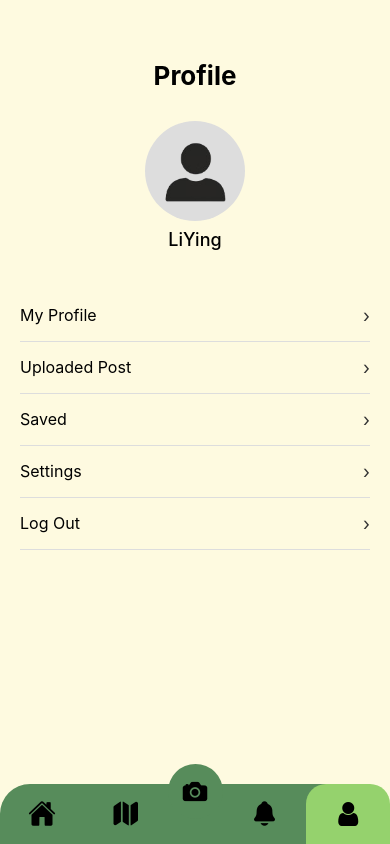
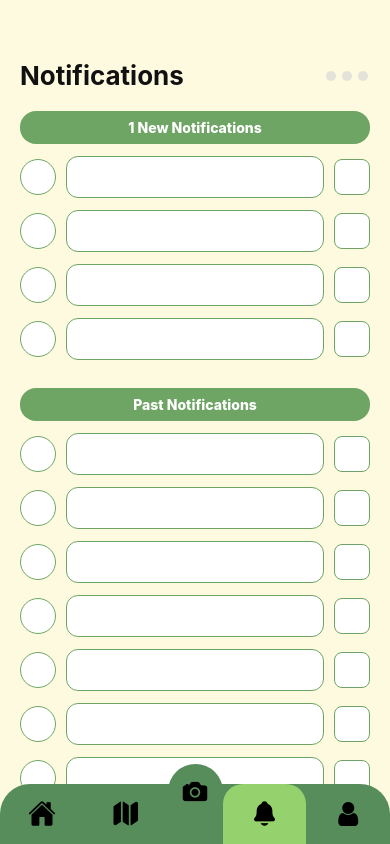
Before and after one commit to Uwe1209/SPS, a React Native app in the folder SmartPlant/: screen /Notification in a window 390 px wide. Built offline with nearby package versions, Linux system fonts and the light colour scheme.

Commit message:
Notification

```diff
--- a/SmartPlant/App.js
+++ b/SmartPlant/App.js
@@ -5,6 +5,7 @@ import Profile from "./profile";
 import MyProfile from "./myprofile";
 import Setting from "./setting";
 import Saved from "./saved";
+import Notification from "./Notification";
 
 const Stack = createNativeStackNavigator();
 
@@ -16,6 +17,7 @@ export default function App() {
         <Stack.Screen name="MyProfile" component={MyProfile} />
         <Stack.Screen name="Setting" component={Setting} />
         <Stack.Screen name="Saved" component={Saved} />
+        <Stack.Screen name="Notification" component={Notification} />
       </Stack.Navigator>
     </NavigationContainer>
   );
--- /dev/null
+++ b/SmartPlant/Notification.js
@@ -0,0 +1,201 @@
+// NotificationsScreen.js
+import { View, Text, StyleSheet, TouchableOpacity, ScrollView } from "react-native";
+import { Ionicons, FontAwesome } from "@expo/vector-icons";
+
+export default function NotificationsScreen({ navigation }) {
+  // simple helpers to render placeholder rows
+  const renderRow = (key) => (
+    <View key={key} style={styles.row}>
+      <View style={styles.leftCircle} />
+      <View style={styles.centerPill} />
+      <View style={styles.rightBadge} />
+    </View>
+  );
+
+  return (
+    <View style={styles.background}>
+      <ScrollView contentContainerStyle={styles.container}>
+        {/* Title */}
+        <View style={styles.titleRow}>
+          <Text style={styles.title}>Notifications</Text>
+          <View style={styles.dots}>
+            <View style={styles.dot} />
+            <View style={styles.dot} />
+            <View style={styles.dot} />
+          </View>
+        </View>
+
+        {/* Section: New */}
+        <View style={styles.section}>
+          <View style={styles.sectionHeader}>
+            <Text style={styles.sectionHeaderText}>1 New Notifications</Text>
+          </View>
+          <View style={styles.rowsWrap}>
+            {Array.from({ length: 4 }).map((_, i) => renderRow(`new-${i}`))}
+          </View>
+        </View>
+
+        {/* Section: Past */}
+        <View style={styles.section}>
+          <View style={styles.sectionHeader}>
+            <Text style={styles.sectionHeaderText}>Past Notifications</Text>
+          </View>
+          <View style={styles.rowsWrap}>
+            {Array.from({ length: 8 }).map((_, i) => renderRow(`past-${i}`))}
+          </View>
+        </View>
+      </ScrollView>
+
+      {/* Fixed Bottom Nav (green, with camera bump; bell is active) */}
+      <View style={styles.bottomNav}>
+        <TouchableOpacity style={styles.tab} onPress={() => navigation?.navigate?.("Home")}>
+          <Ionicons name="home" size={28} color="black" />
+        </TouchableOpacity>
+
+        <TouchableOpacity style={styles.tab} onPress={() => navigation?.navigate?.("Map")}>
+          <Ionicons name="map" size={28} color="black" />
+        </TouchableOpacity>
+
+        <TouchableOpacity style={styles.cameraNav} onPress={() => {}}>
+          <Ionicons name="camera" size={28} color="black" />
+        </TouchableOpacity>
+
+        <TouchableOpacity style={styles.bellNav} onPress={() => {}}>
+          <Ionicons name="notifications" size={28} color="black" />
+        </TouchableOpacity>
+
+        <TouchableOpacity style={styles.tab} onPress={() => navigation?.navigate?.("Profile")}>
+          <FontAwesome name="user" size={28} color="black" />
+        </TouchableOpacity>
+      </View>
+    </View>
+  );
+}
+
+const styles = StyleSheet.create({
+  /* page */
+  background: {
+    flex: 1,
+    backgroundColor: "#fefae0",
+  },
+  container: {
+    flexGrow: 1,
+    backgroundColor: "#fefae0",
+    padding: 20,
+    paddingBottom: 120, // keep content above nav
+  },
+
+  /* header */
+  titleRow: {
+    flexDirection: "row",
+    alignItems: "center",
+    marginTop: 40,
+    marginBottom: 10,
+  },
+  title: {
+    fontSize: 26,
+    fontWeight: "bold",
+    color: "#111",
+  },
+  dots: {
+    marginLeft: "auto",
+    flexDirection: "row",
+    columnGap: 6,
+    paddingRight: 2,
+  },
+  dot: {
+    width: 10,
+    height: 10,
+    borderRadius: 5,
+    backgroundColor: "#e5e2db",
+  },
+
+  /* sections */
+  section: {
+    marginTop: 10,
+    marginBottom: 18,
+  },
+  sectionHeader: {
+    backgroundColor: "#6EA564",
+    borderRadius: 16,
+    paddingVertical: 8,
+    alignItems: "center",
+    marginBottom: 12,
+  },
+  sectionHeaderText: {
+    color: "#fff",
+    fontWeight: "800",
+  },
+
+  /* rows */
+  rowsWrap: {
+    rowGap: 12,
+  },
+  row: {
+    flexDirection: "row",
+    alignItems: "center",
+  },
+  leftCircle: {
+    width: 36,
+    height: 36,
+    borderRadius: 18,
+    backgroundColor: "#fff",
+    borderWidth: 1.5,
+    borderColor: "#6EA564",
+    marginRight: 10,
+  },
+  centerPill: {
+    flex: 1,
+    height: 42,
+    borderRadius: 12,
+    backgroundColor: "#fff",
+    borderWidth: 1.5,
+    borderColor: "#6EA564",
+  },
+  rightBadge: {
+    width: 36,
+    height: 36,
+    borderRadius: 8,
+    backgroundColor: "#fff",
+    borderWidth: 1.5,
+    borderColor: "#6EA564",
+    marginLeft: 10,
+  },
+
+  /* bottom nav */
+  bottomNav: {
+    flexDirection: "row",
+    justifyContent: "space-around",
+    backgroundColor: "#578C5B",
+    height: 60,
+    borderTopLeftRadius: 30,
+    borderTopRightRadius: 30,
+    position: "absolute",
+    bottom: 0,
+    left: 0,
+    right: 0,
+  },
+  tab: {
+    flex: 1,
+    alignItems: "center",
+    justifyContent: "center",
+  },
+  cameraNav: {
+    backgroundColor: "#578C5B",
+    borderRadius: 50,
+    width: 55,
+    height: 55,
+    marginTop: -20,
+    justifyContent: "center",
+    alignItems: "center",
+  },
+  // active bell tab (light green background like your userNav in the sample)
+  bellNav: {
+    flex: 1,
+    alignItems: "center",
+    justifyContent: "center",
+    backgroundColor: "#95D26D",
+    borderTopRightRadius: 20,
+    borderTopLeftRadius: 20,
+  },
+});
--- a/SmartPlant/profile.js
+++ b/SmartPlant/profile.js
@@ -68,7 +68,7 @@ export default function ProfileScreen({ navigation }) {
           <Ionicons name="camera" size={28} color="black" />
         </TouchableOpacity>
 
-        <TouchableOpacity style={styles.tab}>
+        <TouchableOpacity style={styles.tab} onPress={() => navigation.navigate("Notification")}>
           <Ionicons name="notifications" size={28} color="black" />
         </TouchableOpacity>
 
```
